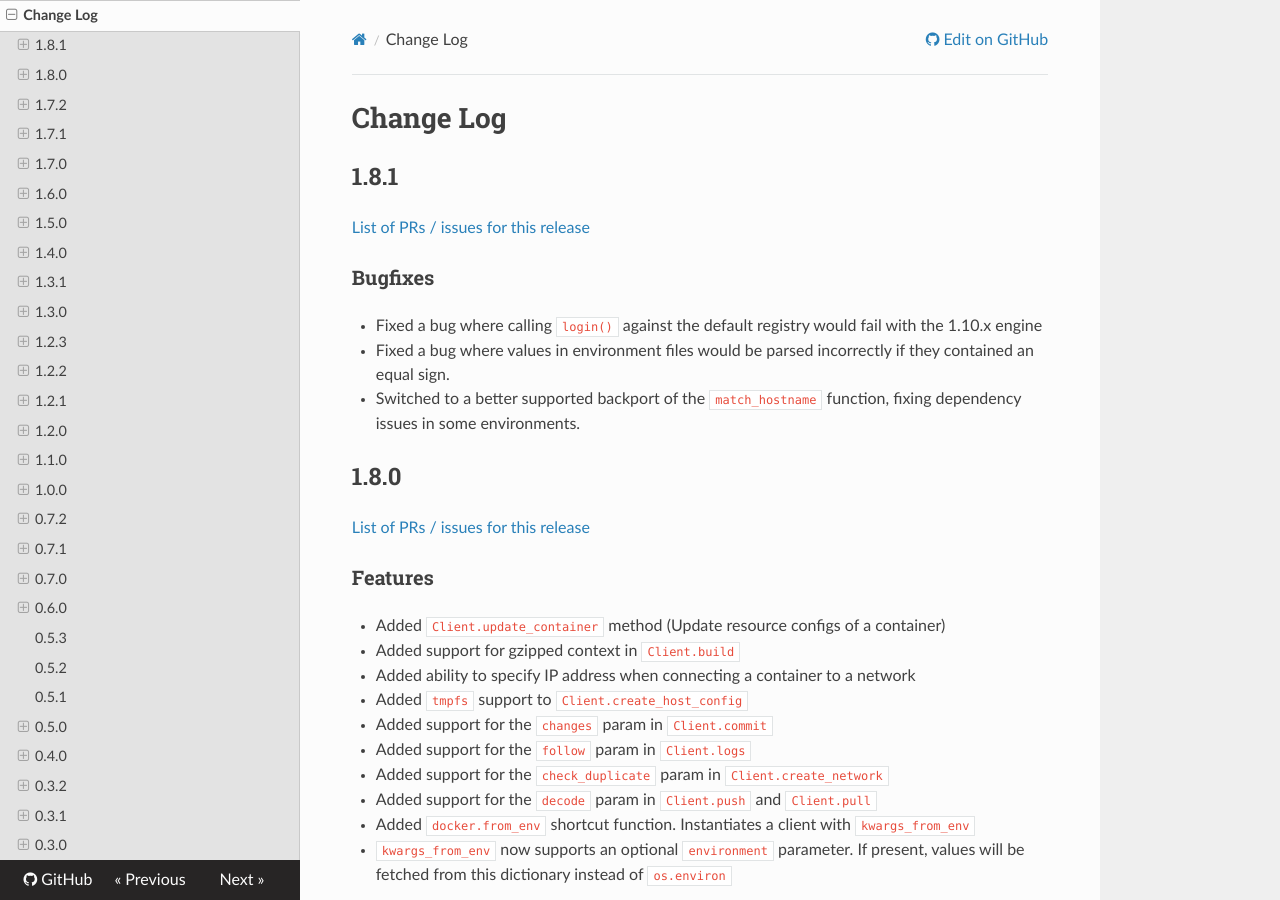
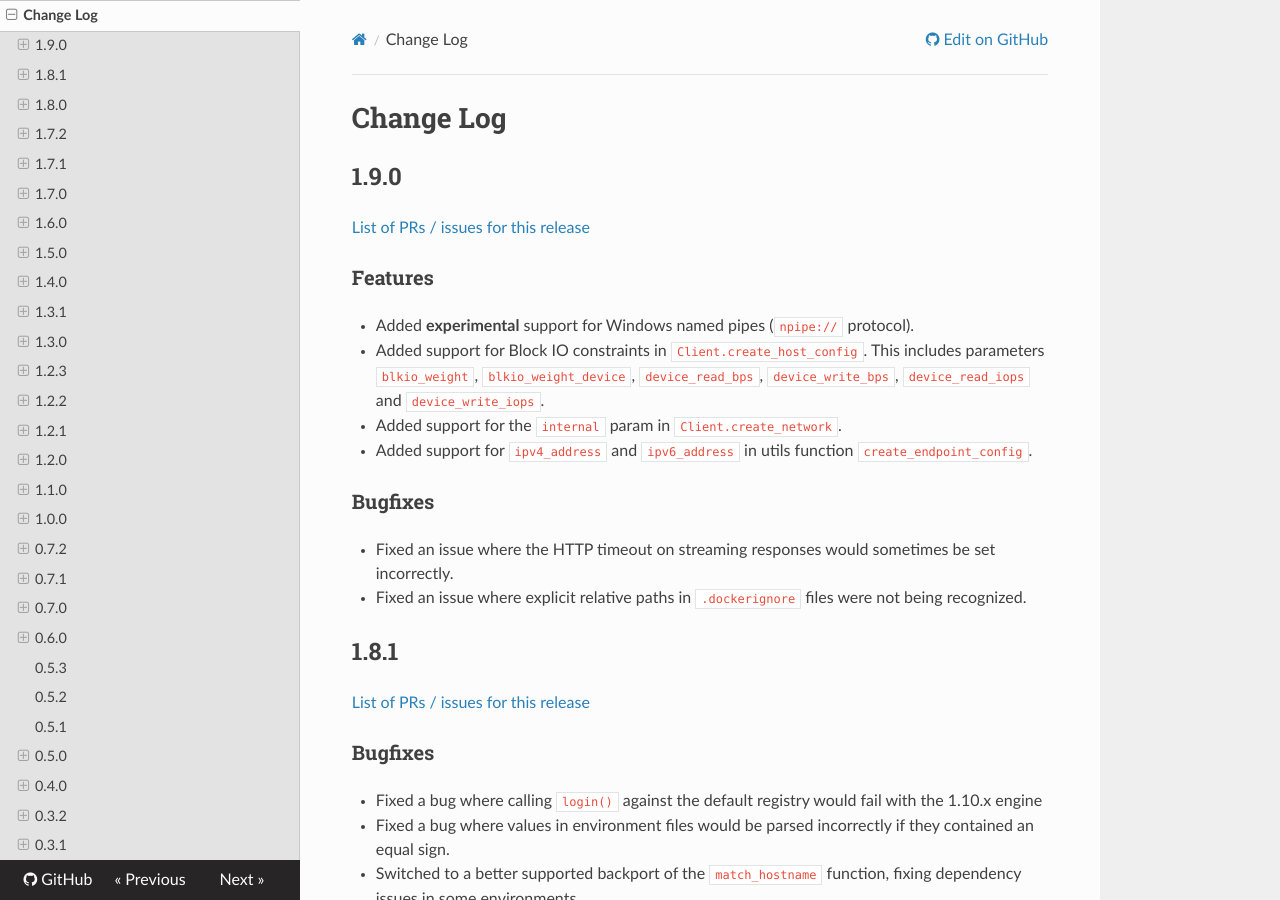
Before and after one commit to docker/docker-py, an MkDocs documentation site: the page built from docs/change_log.md, in a window 1280 px wide and 900 px high. Built offline with MkDocs 1.6.1, drawn with Linux system fonts in a browser that asks for light colours; nearby versions of some CDN libraries; old or Windows-style settings are respelled for this version of MkDocs.

Commit message:
1.9.0 RC1
Signed-off-by: Joffrey F <joffrey@docker.com>

```diff
--- a/docker/version.py
+++ b/docker/version.py
@@ -1,2 +1,2 @@
-version = "1.8.1"
+version = "1.9.0-rc1"
 version_info = tuple([int(d) for d in version.split("-")[0].split(".")])
--- a/docs/change_log.md
+++ b/docs/change_log.md
@@ -1,10 +1,32 @@
 Change Log
 ==========
+
+1.9.0
+-----
+
+[List of PRs / issues for this release](https://github.com/docker/docker-py/issues?q=milestone%3A1.9.0+is%3Aclosed)
+
+### Features
+
+* Added **experimental** support for Windows named pipes (`npipe://` protocol).
+* Added support for Block IO constraints in `Client.create_host_config`. This
+  includes parameters `blkio_weight`, `blkio_weight_device`, `device_read_bps`,
+  `device_write_bps`, `device_read_iops` and `device_write_iops`.
+* Added support for the `internal` param in `Client.create_network`.
+* Added support for `ipv4_address` and `ipv6_address` in utils function
+  `create_endpoint_config`.
+
+### Bugfixes
+
+* Fixed an issue where the HTTP timeout on streaming responses would sometimes
+  be set incorrectly.
+* Fixed an issue where explicit relative paths in `.dockerignore` files were
+  not being recognized.
 
 1.8.1
 -----
 
-[List of PRs / issues for this release](https://github.com/docker/docker-py/issues?q=milestone%3A1.8.0+is%3Aclosed)
+[List of PRs / issues for this release](https://github.com/docker/docker-py/issues?q=milestone%3A1.8.1+is%3Aclosed)
 
 ### Bugfixes
 
```
